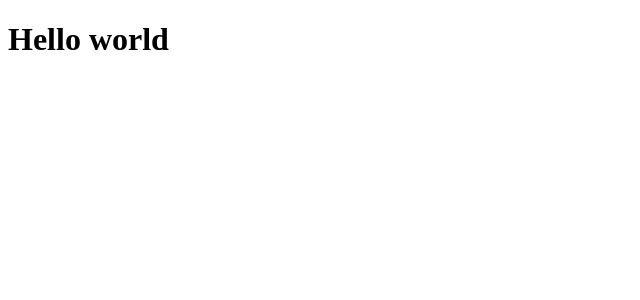
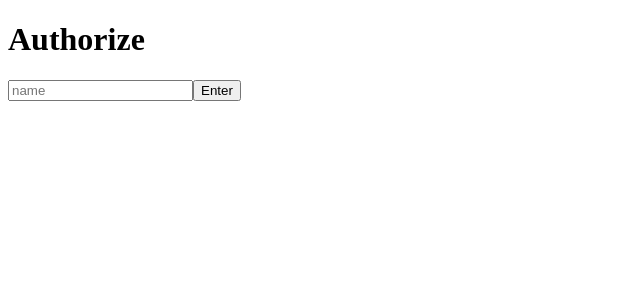
Before and after one commit to danmory/chat, a Vue app in the folder frontend/: page / in a window 1280 px wide. Shown: the top 300 px of the page, without its empty margins (0-640 px from the left). Built offline with nearby package versions, Linux system fonts and the light colour scheme.

Commit message:
small fixes in file ext, work on components started

```diff
--- a/frontend/src/App.vue
+++ b/frontend/src/App.vue
@@ -1,9 +1,17 @@
 <template>
-    <h1>Hello world</h1>
+  <AuthorizationForm v-if="!isAuthorized"></AuthorizationForm>
 </template>
 
 <script>
+    import AuthorizationForm from './components/AuthorizationForm.vue'
+
     export default {
-      name: 'App'
+      name: 'App',
+      components: {
+        AuthorizationForm
+      },
+      data: () => ({
+        isAuthorized: false
+      })
     }
 </script>
--- /dev/null
+++ b/frontend/src/components/AuthorizationForm.vue
@@ -0,0 +1,19 @@
+<template>
+  <form action="localhost:3000/enter" method="post">
+    <h1>Authorize</h1>
+    <input name="name" id="name" type="text" v-model="name" placeholder="name">
+    <button type="submit">Enter</button>
+  </form>
+</template>
+
+<script>
+export default {
+  name: "AuthorizationForm",
+  data: () => ({
+    name: '',
+  }),
+  methods: {
+
+  }
+}
+</script>
--- a/frontend/webpack.config.js
+++ b/frontend/webpack.config.js
@@ -1,7 +1,7 @@
 const path = require('path')
 const { VueLoaderPlugin } = require('vue-loader')
 const HTMLWebpackPlugin = require('html-webpack-plugin')
-const {CleanWebpackPlugin} = require('clean-webpack-plugin')
+const { CleanWebpackPlugin } = require('clean-webpack-plugin')
 
 const stylesLoader = (additional = null) => {
     const loaders = ['vue-style-loader', 'css-loader']
```
